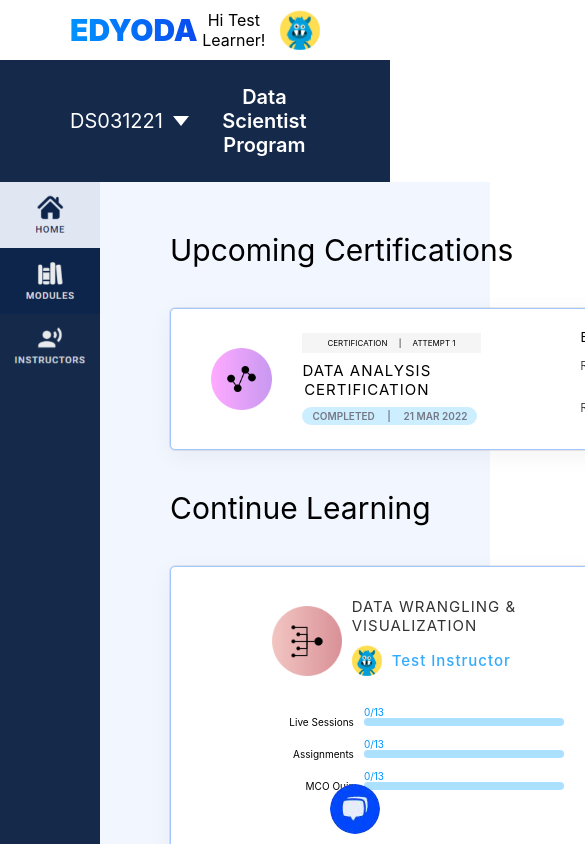
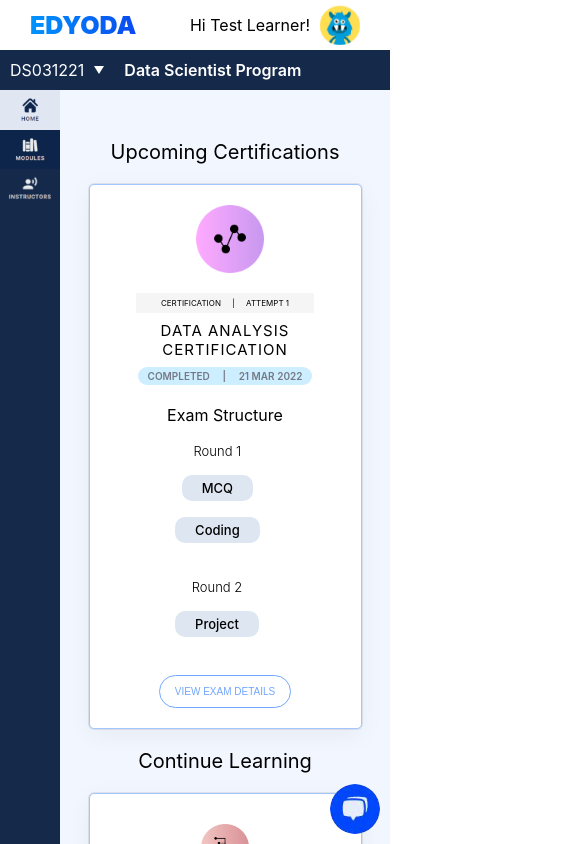
Before and after one commit to 1711shashank/edyoda, a React (Create React App) app: page / in a window 390 px wide. Shown: the top 844 px of the page, 585 px wide, since content can reach past the window. Built offline with nearby package versions, Linux system fonts and the light colour scheme.

Commit message:
phone responsive for home page

```diff
--- a/src/Components/CertificationsCard.css
+++ b/src/Components/CertificationsCard.css
@@ -115,3 +115,55 @@
     margin: 0 6rem;
 
 }
+
+
+
+
+@media (max-width: 600px) {
+    .card {
+        flex-direction: column;
+        align-items: center;
+        justify-content: center;
+        margin: 2rem;
+    }
+
+    .card>* {
+        padding-bottom: 2rem;
+    }
+
+    .upcoming-certifications-crad,
+    .learning-card,
+    .progress-card {
+        width: 70vw !important;
+        min-width: 35vw !important;
+    }
+
+    .upcoming-certifications-crad img {
+        width: 25%;
+    }
+
+    .course-details {
+        align-items: center;
+    }
+
+    .exam-title {
+        font-size: 1.6rem;
+    }
+
+    .exam-structure {
+        margin: 0;
+    }
+
+    .exam-rounds {
+        flex-direction: column;
+    }
+
+    .exam-rounds>* {
+        margin: 0.8rem;
+        font-size: 1.3rem;
+    }
+
+    .upcoming-certifications-crad button {
+        margin: 0;
+    }
+}
--- a/src/Components/Header.css
+++ b/src/Components/Header.css
@@ -1,4 +1,4 @@
-.header{
+.header {
     display: flex;
     justify-content: space-between;
     align-items: center;
@@ -6,26 +6,39 @@
     padding: 0.1rem 7rem;
     background-color: #FFFFFF;
 }
-.header-company-name{
+
+.header-company-name {
     display: inline-block;
     font-weight: 900;
     font-size: 3rem;
     background-image: linear-gradient(to right, #0094FF, #0A49EF);
     color: transparent;
-    -webkit-background-clip:text;
+    background-clip: text;
 }
 
-.header-user{
+.header-user {
     display: flex;
     align-items: center;
 }
 
-.header-user-name{
+.header-user-name {
     font-size: 1.6rem;
 }
 
-.header-user-img{
+.header-user-img {
     width: 4rem;
     height: auto;
     margin-left: 1rem;
 }
+
+
+@media (max-width: 600px) {
+    .header {
+        height: 5rem;
+        padding: 0.1rem 3rem;
+    }
+
+    .header-company-name {
+        font-size: 2.5rem;
+    }
+}
--- a/src/Components/LearningCard.css
+++ b/src/Components/LearningCard.css
@@ -158,3 +158,34 @@
     padding-top: 0.8rem;
     color: gray;
 }
+
+
+@media (max-width: 600px) {
+    .learning-card {
+        align-items: center;
+    }
+
+    .learning-card-leftDetails {
+        flex-direction: column;
+    }
+
+    .learning-card-leftDetails>img {
+        width: 25%;
+        margin-bottom: 2rem;
+    }
+
+    .learning-card-right {
+        border-left: none;
+        border-top: 1px solid #ABE0FF;
+    }
+
+    .view-module-text {
+        display: none;
+    }
+
+    .learning-card-leftStatsBar {
+        width: 12rem;
+    }
+
+
+}
--- a/src/Components/ProgressCard.css
+++ b/src/Components/ProgressCard.css
@@ -57,3 +57,9 @@
     background-color: #ddd;
     border-radius: 5px 5px 0 0;
 }
+
+@media (max-width: 600px) {
+    .progress-card {
+        margin: 1rem 0 !important;
+    }
+}
--- a/src/Pages/Home.css
+++ b/src/Pages/Home.css
@@ -92,15 +92,65 @@
     display: flex;
 }
 
-
-
-
 .chatIcon {
     position: fixed !important;
-    ;
     z-index: 1000000;
     bottom: 1rem;
     right: 1rem;
     width: 5rem;
     border-radius: 50%;
 }
+
+@media (max-width: 600px) {
+
+    .home-course-body {
+        width: calc(100vw - 6rem);
+        align-items: center;
+    }
+
+    .card-title {
+        font-size: 2rem;
+        margin: 0;
+    }
+
+    .course-upcoming-certifications,
+    .continue-learning-cards,
+    .continue-learning {
+        flex-direction: column;
+        align-items: center;
+    }
+
+    .home-Header {
+        padding: 1rem;
+    }
+
+    .course-id {
+        font-size: 1.6rem;
+    }
+
+    .downward-triangle {
+        width: 0;
+        height: 0;
+        border-left: 5px solid transparent;
+        border-right: 5px solid transparent;
+        border-top: 8px solid white;
+        margin: 0 1rem;
+    }
+
+    .course-name {
+        font-size: 1.6rem;
+    }
+
+    .home-navbar {
+        width: 6rem;
+        min-width: 6rem;
+        max-width: 6rem;
+        align-items: center;
+        min-height: 100vh;
+        height: auto;
+    }
+
+    .home-navbar img {
+        width: 6rem;
+    }
+}
```
